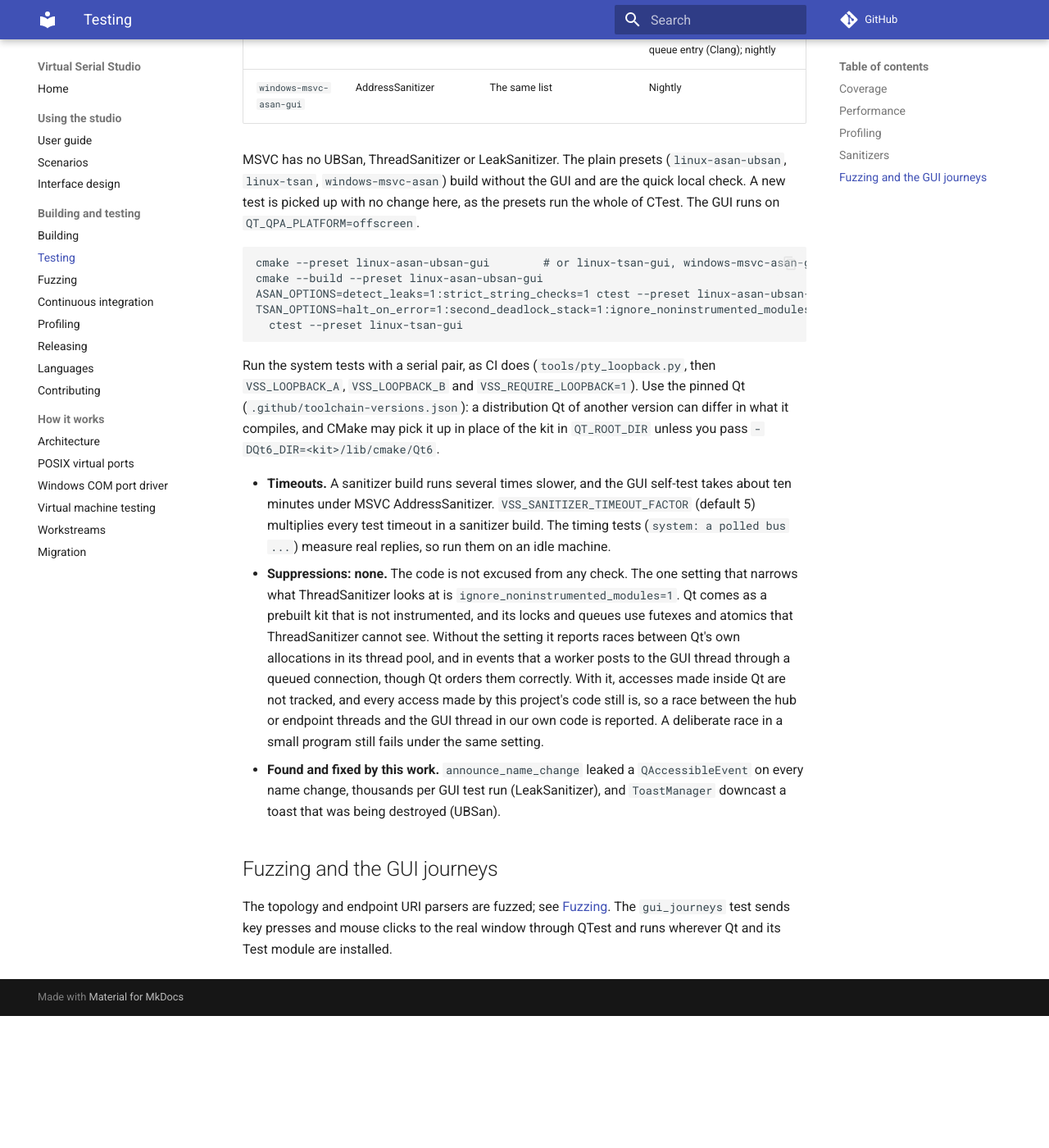
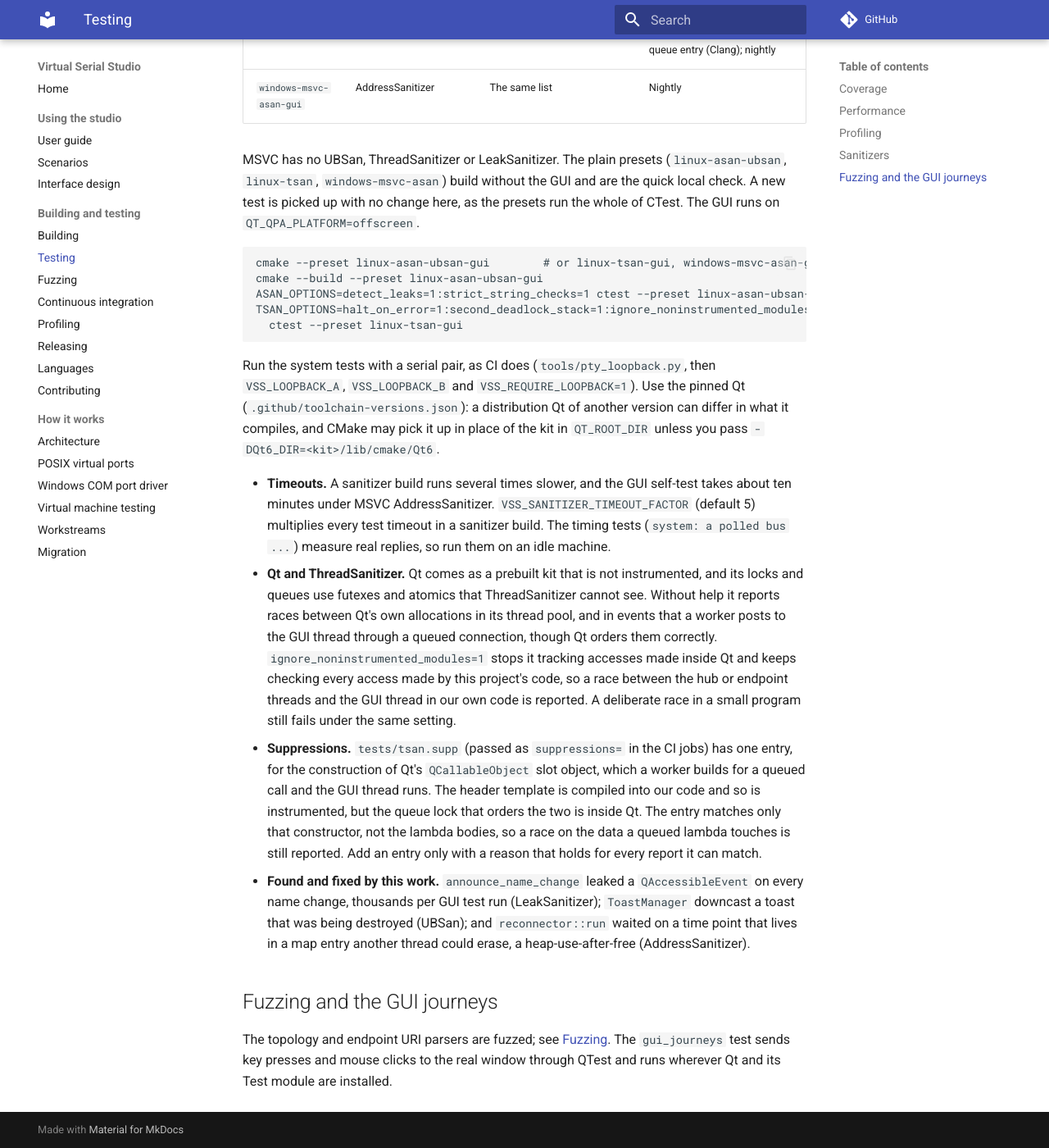
Before and after one commit to iainchesworth/virtual-serial-studio, an MkDocs documentation site: the page built from docs/testing.md, in a window 1280 px wide and 1400 px high, scrolled down 2738 px. Shown: the whole window at 82% size. Built offline with MkDocs 1.6.1 and Material for MkDocs 9.7.7, drawn with Linux system fonts in a browser that asks for light colours; comment, search, counter and statistics services are not loaded; before the commit the page ends 3977 px from its top, so only the background shows below that.

Commit message:
Suppress the construction of Qt's queued-call slot object in TSan
A worker that posts work to the GUI thread with a queued invokeMethod
builds a QtPrivate::QCallableObject, a header template compiled into our
code, and the GUI thread runs it. The lock that orders the two is inside
the uninstrumented Qt kit, so ThreadSanitizer reported the slot object's
own fields in gui_advanced. tests/tsan.supp matches only that constructor,
not the lambda bodies, so races on the data a queued lambda uses are still
reported. docs/testing.md explains it.

Signed-off-by: Iain Chesworth <iain.chesworth@gmail.com>

````diff
--- a/docs/testing.md
+++ b/docs/testing.md
@@ -126,7 +126,7 @@ the whole of CTest. The GUI runs on `QT_QPA_PLATFORM=offscreen`.
 cmake --preset linux-asan-ubsan-gui        # or linux-tsan-gui, windows-msvc-asan-gui
 cmake --build --preset linux-asan-ubsan-gui
 ASAN_OPTIONS=detect_leaks=1:strict_string_checks=1 ctest --preset linux-asan-ubsan-gui
-TSAN_OPTIONS=halt_on_error=1:second_deadlock_stack=1:ignore_noninstrumented_modules=1 \
+TSAN_OPTIONS=halt_on_error=1:second_deadlock_stack=1:ignore_noninstrumented_modules=1:suppressions=$PWD/tests/tsan.supp \
   ctest --preset linux-tsan-gui
 ```
 
@@ -140,18 +140,26 @@ you pass `-DQt6_DIR=<kit>/lib/cmake/Qt6`.
   about ten minutes under MSVC AddressSanitizer. `VSS_SANITIZER_TIMEOUT_FACTOR` (default 5)
   multiplies every test timeout in a sanitizer build. The timing tests (`system: a polled
   bus ...`) measure real replies, so run them on an idle machine.
-* **Suppressions: none.** The code is not excused from any check. The one setting that
-  narrows what ThreadSanitizer looks at is `ignore_noninstrumented_modules=1`. Qt comes
-  as a prebuilt kit that is not instrumented, and its locks and queues use futexes and
-  atomics that ThreadSanitizer cannot see. Without the setting it reports races between
-  Qt's own allocations in its thread pool, and in events that a worker posts to the GUI
-  thread through a queued connection, though Qt orders them correctly. With it, accesses
-  made inside Qt are not tracked, and every access made by this project's code still is,
-  so a race between the hub or endpoint threads and the GUI thread in our own code is
-  reported. A deliberate race in a small program still fails under the same setting.
+* **Qt and ThreadSanitizer.** Qt comes as a prebuilt kit that is not instrumented, and its
+  locks and queues use futexes and atomics that ThreadSanitizer cannot see. Without help it
+  reports races between Qt's own allocations in its thread pool, and in events that a
+  worker posts to the GUI thread through a queued connection, though Qt orders them
+  correctly. `ignore_noninstrumented_modules=1` stops it tracking accesses made inside Qt
+  and keeps checking every access made by this project's code, so a race between the hub
+  or endpoint threads and the GUI thread in our own code is reported. A deliberate race in
+  a small program still fails under the same setting.
+* **Suppressions.** `tests/tsan.supp` (passed as `suppressions=` in the CI jobs) has one
+  entry, for the construction of Qt's `QCallableObject` slot object, which a worker builds
+  for a queued call and the GUI thread runs. The header template is compiled into our code
+  and so is instrumented, but the queue lock that orders the two is inside Qt. The entry
+  matches only that constructor, not the lambda bodies, so a race on the data a queued
+  lambda touches is still reported. Add an entry only with a reason that holds for every
+  report it can match.
 * **Found and fixed by this work.** `announce_name_change` leaked a `QAccessibleEvent` on
-  every name change, thousands per GUI test run (LeakSanitizer), and `ToastManager`
-  downcast a toast that was being destroyed (UBSan).
+  every name change, thousands per GUI test run (LeakSanitizer); `ToastManager` downcast a
+  toast that was being destroyed (UBSan); and `reconnector::run` waited on a time point
+  that lives in a map entry another thread could erase, a heap-use-after-free
+  (AddressSanitizer).
 
 ## Fuzzing and the GUI journeys
 
````
Also changed, not shown: 3 other files.
